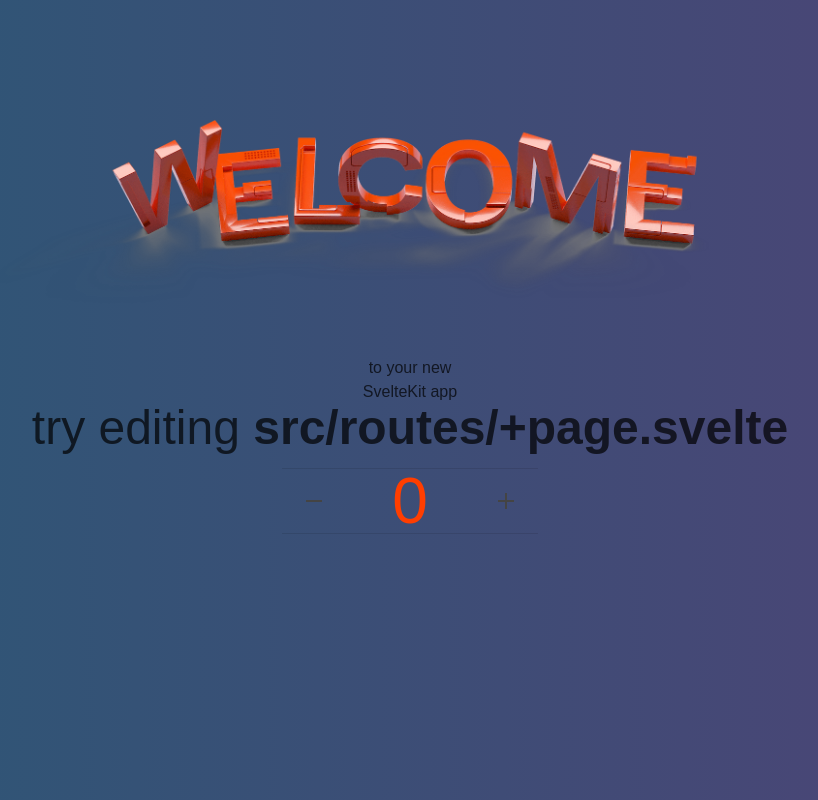
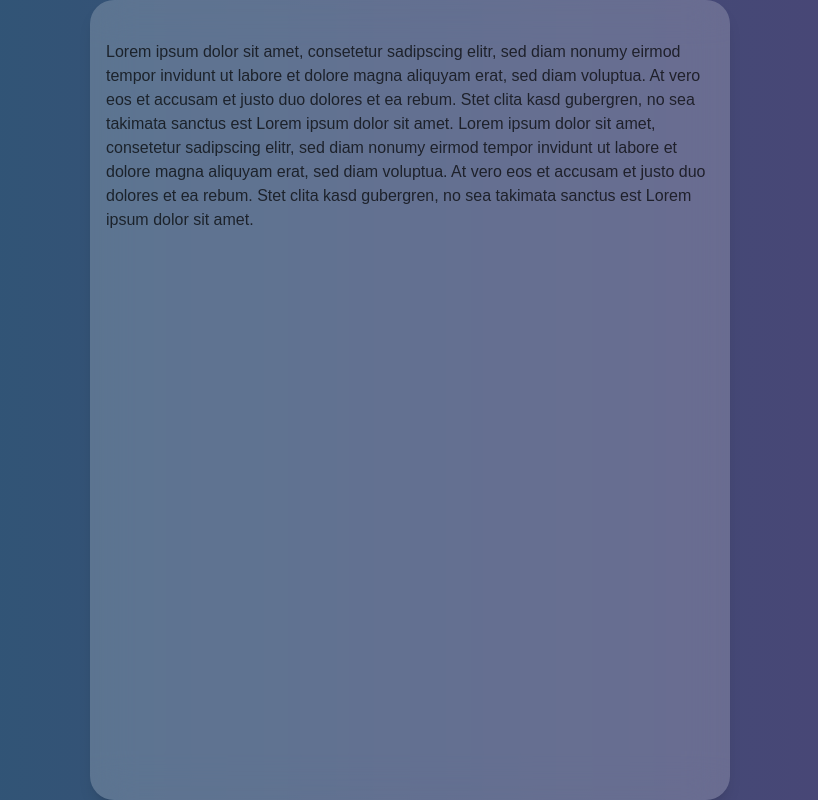
Before and after one commit to meiserloh/meiserloh.github.io, a SvelteKit app: page / in a window 1280 px wide. Shown: the whole page, without its empty margins (230-1048 px from the left). Built offline with nearby package versions, Linux system fonts and the light colour scheme.

Commit message:
add Card component

```diff
--- a/src/routes/+layout.svelte
+++ b/src/routes/+layout.svelte
@@ -21,7 +21,6 @@
         flex: 1;
         display: flex;
         flex-direction: column;
-        padding: 1rem;
         width: 100%;
         max-width: 64rem;
         margin: 0 auto;
--- a/src/routes/+page.svelte
+++ b/src/routes/+page.svelte
@@ -1,7 +1,6 @@
 <script>
-	import Counter from './Counter.svelte';
-	import welcome from '$lib/images/svelte-welcome.webp';
-	import welcome_fallback from '$lib/images/svelte-welcome.png';
+
+import Card from "./Card.svelte";
 </script>
 
 <svelte:head>
@@ -9,51 +8,10 @@
 	<meta name="description" content="Svelte demo app" />
 </svelte:head>
 
-<section>
-	<h1>
-		<span class="welcome">
-			<picture>
-				<source srcset={welcome} type="image/webp" />
-				<img src={welcome_fallback} alt="Welcome" />
-			</picture>
-		</span>
+<section class="flex flex-col justify-center items-center w-full h-screen">
+	<Card>
+		<p>Lorem ipsum dolor sit amet, consetetur sadipscing elitr, sed diam nonumy eirmod tempor invidunt ut labore et dolore magna aliquyam erat, sed diam voluptua. At vero eos et accusam et justo duo dolores et ea rebum. Stet clita kasd gubergren, no sea takimata sanctus est Lorem ipsum dolor sit amet. Lorem ipsum dolor sit amet, consetetur sadipscing elitr, sed diam nonumy eirmod tempor invidunt ut labore et dolore magna aliquyam erat, sed diam voluptua. At vero eos et accusam et justo duo dolores et ea rebum. Stet clita kasd gubergren, no sea takimata sanctus est Lorem ipsum dolor sit amet.</p>
+	</Card>
 
-		to your new<br />SvelteKit app
-	</h1>
-
-	<h2 class="text-5xl">
-		try editing <strong>src/routes/+page.svelte</strong>
-	</h2>
-
-	<Counter />
+	<!--	<Counter />-->
 </section>
-
-<style>
-	section {
-		display: flex;
-		flex-direction: column;
-		justify-content: center;
-		align-items: center;
-		flex: 0.6;
-	}
-
-	h1 {
-		width: 100%;
-	}
-
-	.welcome {
-		display: block;
-		position: relative;
-		width: 100%;
-		height: 0;
-		padding: 0 0 calc(100% * 495 / 2048) 0;
-	}
-
-	.welcome img {
-		position: absolute;
-		width: 100%;
-		height: 100%;
-		top: 0;
-		display: block;
-	}
-</style>
--- /dev/null
+++ b/src/routes/Card.svelte
@@ -0,0 +1,5 @@
+<div
+  class="h-full md:aspect-[4/5] m-20 px-4 py-10 bg-white shadow-lg rounded-3xl p-20 bg-clip-padding bg-opacity-20"
+  style="backdrop-filter: blur(20px);">
+  <slot/>
+</div>
```
